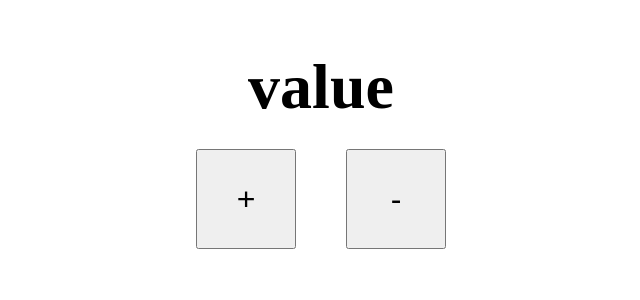
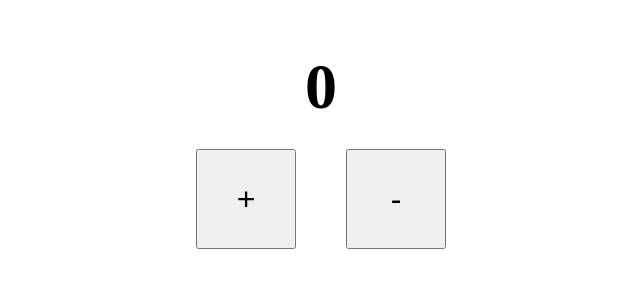
Before and after one commit to beginner1986/ReactReduxTraining, a React (Create React App) app: page / in a window 1280 px wide. Shown: the top 300 px of the page, without its empty margins (319-959 px from the left). Built offline with nearby package versions, Linux system fonts and the light colour scheme.

Commit message:
React hook style counter implemented

```diff
--- a/src/features/Counter.tsx
+++ b/src/features/Counter.tsx
@@ -1,10 +1,17 @@
+import { useState } from "react"
+
 export default function Counter() {
+    const [value, setValue] = useState(0);
+
+    const increment = () => { setValue(value + 1) };
+    const decrement = () => { setValue(value - 1) };
+
     return (
         <div id='counter'>
-            <h1>value</h1>
+            <h1>{value}</h1>
             <div>
-                <button className='btn'>+</button>
-                <button className='btn'>-</button>
+                <button onClick={increment} className='btn'>+</button>
+                <button onClick={decrement} className='btn'>-</button>
             </div>
         </div>
     )
```
